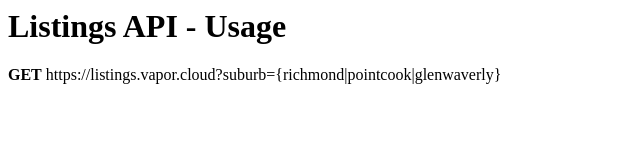
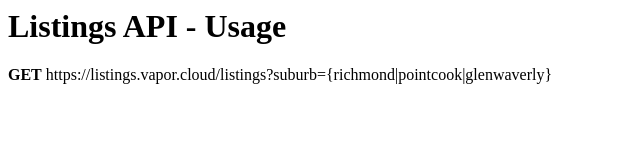
Before and after one commit to stephenyao/listings-server, a plain HTML site: page Resources/Views/index.html in a window 1280 px wide. Shown: the full height of the page, 0-640 px from the left. Drawn offline with Linux system fonts and the light colour scheme.

Commit message:
Corrected API documentation path

```diff
--- a/Resources/Views/index.html
+++ b/Resources/Views/index.html
@@ -1,2 +1,2 @@
 <h1>Listings API - Usage</h1>
-<p><b>GET</b> https://listings.vapor.cloud?suburb={richmond|pointcook|glenwaverly}</p>
+<p><b>GET</b> https://listings.vapor.cloud/listings?suburb={richmond|pointcook|glenwaverly}</p>
```
